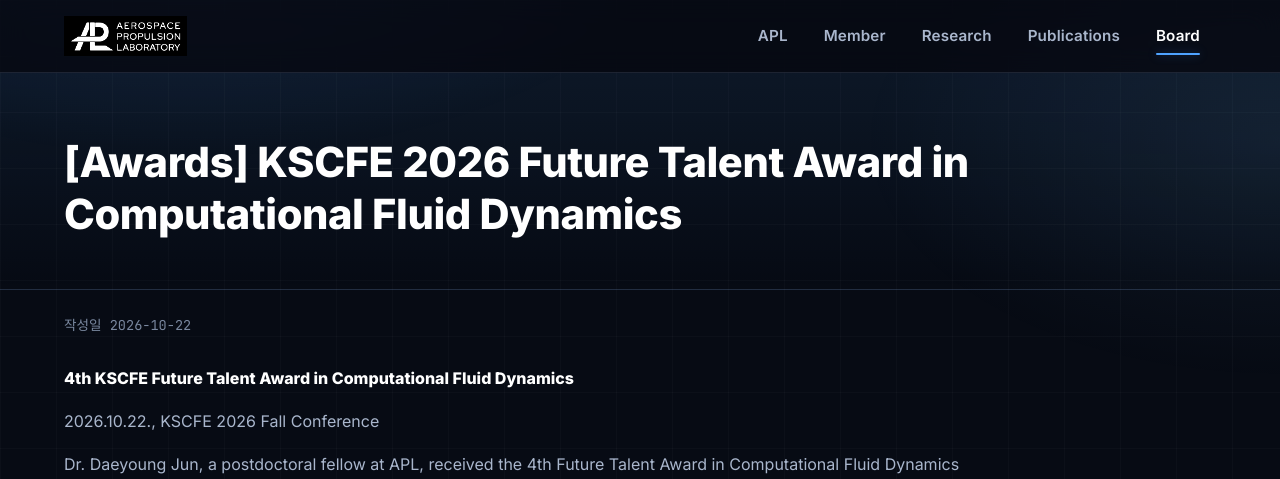
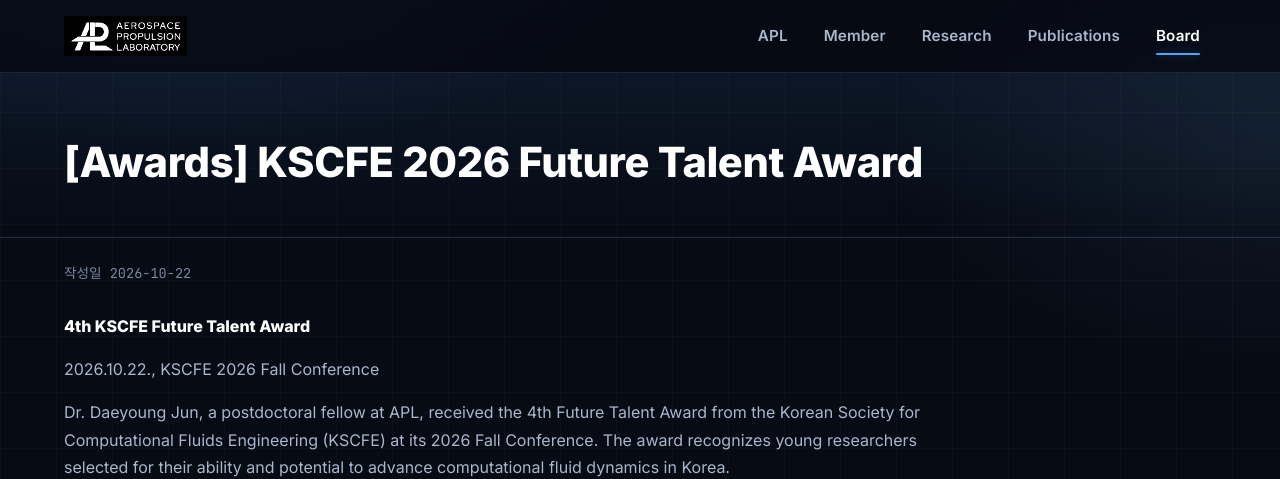
Before and after one commit to aerospace-propulsion/apl-site-github, a Jekyll site: the page built from _posts/2026-10-22-awards-kscfe-2026-future-talent-award.md, in a window 1280 px wide and 1396 px high, cut to the strip 0-479 px from the top of the window. Built offline with Jekyll 4.4.1, drawn with Linux system fonts in a browser that asks for light colours; some of the changed text lies outside the part shown.

Commit message:
Shorten award name in KSCFE post
Co-Authored-By: Claude Opus 5.5 <noreply@anthropic.com>
Claude-Session: https://claude.ai/code/session_01QhYTQoyz2gUEub3rTnSpzK

```diff
--- a/_posts/2026-10-22-awards-kscfe-2026-future-talent-award.md
+++ b/_posts/2026-10-22-awards-kscfe-2026-future-talent-award.md
@@ -1,10 +1,10 @@
 ---
-title: '[Awards] KSCFE 2026 Future Talent Award in Computational Fluid Dynamics'
+title: '[Awards] KSCFE 2026 Future Talent Award'
 date: '2026-10-22'
 thumb: /assets/img/uploads/2026/10/kscfe-2026-future-talent-award.jpg
 ---
 
-<p><strong>4th KSCFE Future Talent Award in Computational Fluid Dynamics</strong></p>
+<p><strong>4th KSCFE Future Talent Award</strong></p>
 <p>2026.10.22., KSCFE 2026 Fall Conference</p>
-<p>Dr. Daeyoung Jun, a postdoctoral fellow at APL, received the 4th Future Talent Award in Computational Fluid Dynamics from the Korean Society for Computational Fluids Engineering (KSCFE) at its 2026 Fall Conference. The award recognizes young researchers selected for their ability and potential to advance computational fluid dynamics in Korea.</p>
+<p>Dr. Daeyoung Jun, a postdoctoral fellow at APL, received the 4th Future Talent Award from the Korean Society for Computational Fluids Engineering (KSCFE) at its 2026 Fall Conference. The award recognizes young researchers selected for their ability and potential to advance computational fluid dynamics in Korea.</p>
 <img loading="lazy" src="{{ site.baseurl }}/assets/img/uploads/2026/10/kscfe-2026-future-talent-award.jpg" alt="">
```
